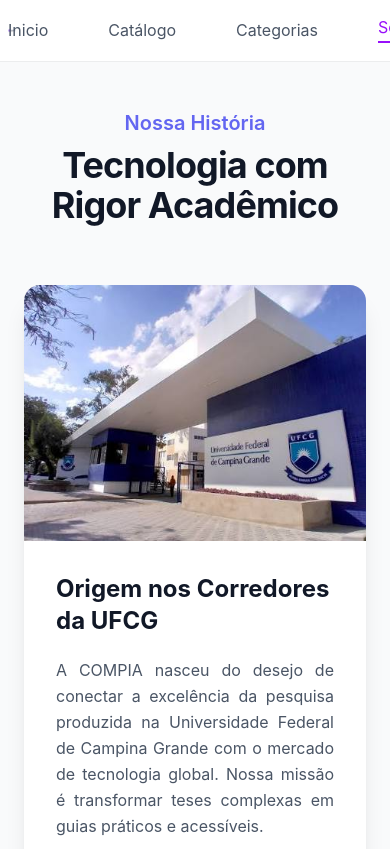
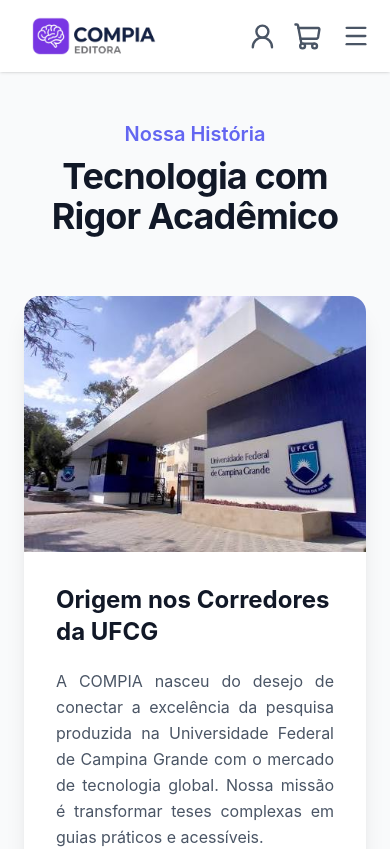
Before and after one commit to EvertonRomualdo/BookStore-COMPIA, a React (Vite) app in the folder frontend/Compia/: page /aboult in a window 390 px wide. Shown: the top 849 px of the page. Built offline with nearby package versions, Linux system fonts and the light colour scheme.

Commit message:
refactor: add burger menu for header and fix responsivite

```diff
--- a/frontend/Compia/src/components/Header/Header.tsx
+++ b/frontend/Compia/src/components/Header/Header.tsx
@@ -1,29 +1,71 @@
-import {ShoppingCart, UserRound } from "lucide-react"
-import Logo from "../Logo/Logo"
+import { useState } from "react";
+import { ShoppingCart, UserRound, Menu, X } from "lucide-react";
+import Logo from "../Logo/Logo";
 import { Link } from "react-router-dom";
-import NavBar from "../NavBar/NavBar"
+import NavBar from "../NavBar/NavBar";
 
-function Header(){
+function Header() {
+    const [isMenuOpen, setIsMenuOpen] = useState(false);
 
     const itensNavegation = [
-        {id:"start", label:"Inicio", href:"/"},
+        { id: "start", label: "Inicio", href: "/" },
         { id: "catalog", label: "Catálogo", href: "/catalog" },
         { id: "category", label: "Categorias", href: "/categories" },
         { id: "about", label: "Sobre", href: "/aboult" }
-    ]
+    ];
 
     const itensSocial = [
-        {id:"Account", href:"/login", icon: <UserRound size = '1.8rem'/>},
-        {id: "setting", href:"/cart", icon: <ShoppingCart size = '1.8rem'/>}
-    ]
+        { id: "Account", href: "/login", icon: <UserRound size='1.8rem' /> },
+        { id: "setting", href: "/cart", icon: <ShoppingCart size='1.8rem' /> }
+    ];
+
+    const handleMobileClick = () => setIsMenuOpen(false);
+    const mobileNavegation = itensNavegation.map(item => ({
+        ...item,
+        onClick: handleMobileClick
+    }));
 
     return (
-        <div className="flex w-full justify-between items-center bg-white shadow-2xs sticky top-0">
-            <Link to={'/'}> <Logo/></Link>
-            <NavBar className='flex gap-15 text-1xl items-center justify-between h-100%' items={itensNavegation}/>
-            <NavBar className='flex gap-7 items-center justify-between h-100% p-4' activeClassName="text-gray-600 hover:text-purple-600 cursor-pointer" items={itensSocial}/>
+        <div className="bg-white shadow-sm sticky top-0 z-50">
+            <div className="flex w-full justify-between items-center p-4 max-w-7xl mx-auto h-18">
+
+                <Link to={'/'} className="z-50 shrink-0">
+                    <Logo />
+                </Link>
+
+                <NavBar
+                    className='hidden md:flex gap-8 lg:gap-15 text-lg items-center h-full'
+                    items={itensNavegation}
+                />
+
+                <div className="flex items-center gap-4 md:gap-7 z-50">
+                    <NavBar
+                        className='flex gap-4 md:gap-7 items-center'
+                        activeClassName="text-gray-600 hover:text-purple-600 cursor-pointer"
+                        items={itensSocial}
+                    />
+
+                    <button
+                        className="md:hidden p-1 text-gray-600 hover:text-purple-600 transition-colors"
+                        onClick={() => setIsMenuOpen(!isMenuOpen)}
+                    >
+                        {isMenuOpen ? <X size={28} /> : <Menu size={28} />}
+                    </button>
+                </div>
+            </div>
+
+            {isMenuOpen && (
+                <div className="md:hidden absolute top-20 left-0 w-full bg-white shadow-lg border-t border-gray-100 flex flex-col px-6 py-4 animate-in slide-in-from-top-2">
+                    <NavBar
+                        className='flex flex-col gap-6 text-lg items-start py-2'
+                        activeClassName="text-purple-600 font-semibold"
+                        inactiveClassName="text-gray-600 hover:text-purple-600"
+                        items={mobileNavegation}
+                    />
+                </div>
+            )}
         </div>
-    )
+    );
 }
 
-export default Header
+export default Header;
--- a/frontend/Compia/src/pages/AboutPage.tsx
+++ b/frontend/Compia/src/pages/AboutPage.tsx
@@ -6,7 +6,7 @@
 
 function AboutPage() {
     return (
-        <div className="bg-[#F9FAFB] min-h-screen flex flex-col font-sans overflow-hidden">
+        <div className="bg-[#F9FAFB] min-h-screen flex flex-col font-sans">
             <Header />
 
             <main className="flex-1 flex flex-col gap-12 py-12 px-6 max-w-7xl mx-auto w-full">
--- a/frontend/Compia/src/pages/HomePage.tsx
+++ b/frontend/Compia/src/pages/HomePage.tsx
@@ -9,7 +9,7 @@
 
 export function HomePage() {
   return (
-    <div className="min-h-screen bg-[#F9FAFB] overflow-hidden">
+    <div className="min-h-screen bg-[#F9FAFB]">
         <Header />
 
         {/* Intro*/}
```
